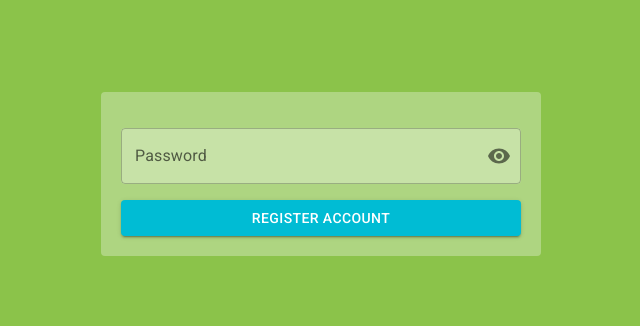
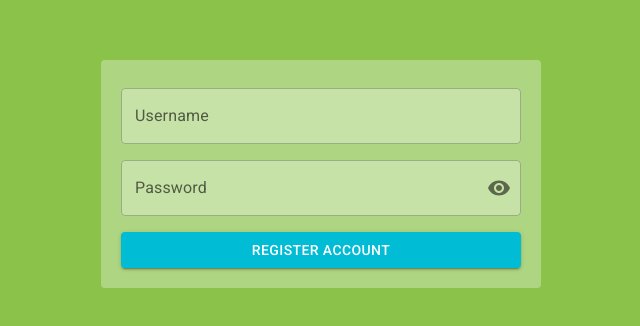
Before and after one commit to WebLabs-AB/MasterChooserApplication, a React (Create React App) app in the folder Frontend/masterfrontend/: page / in a window 1280 px wide. Shown: the part 226-552 px from the top of the page, without its empty margins (319-959 px from the left). Built offline with nearby package versions, Linux system fonts and the light colour scheme.

Commit message:
"Layout of registration page is complete"

```diff
--- a/Frontend/masterfrontend/src/App.tsx
+++ b/Frontend/masterfrontend/src/App.tsx
@@ -4,12 +4,13 @@ import {Stack} from '@mui/material';
 
 import './App.css';
 import { RegistrationPage } from './Screens/RegistrationPage';
+import {Colors} from './Assets/Colors';
 
 function App() {
   return (
     <Stack
       sx={{height: '100vh', display: 'flex', flexDirection: 'column',
-        bgcolor: '#8bc34a', marginLeft: 0, marginRight: 0, padding: 0,
+        bgcolor: Colors.lightGreen, marginLeft: 0, marginRight: 0, padding: 0,
       }}
     >
     <RegistrationPage/>
--- a/Frontend/masterfrontend/src/Assets/Colors.tsx
+++ b/Frontend/masterfrontend/src/Assets/Colors.tsx
@@ -2,6 +2,7 @@ export const Colors = {
     navyBlue: '#103849',
     cyan: '#00bcd4',
     green: '#80ed99',
+    lightGreen: '#8bc34a',
     teal: '#00a8ab',
     darkPurple: '#170055',
     blue: '#3e00ff',
--- a/Frontend/masterfrontend/src/Components/PasswordInputField.tsx
+++ b/Frontend/masterfrontend/src/Components/PasswordInputField.tsx
@@ -28,7 +28,7 @@ export const PasswordInputField: React.FC<Props> = ({id}) => {
         event.preventDefault();
     };
 
-    const handleChange = (prop: number | string) => (event: { target: { value: any; }; }) => {
+    const handleChange = (prop: string) => (event: { target: { value: any; }; }) => {
         setValues({...values, [prop]: event.target.value});
     };
 
@@ -45,8 +45,9 @@ export const PasswordInputField: React.FC<Props> = ({id}) => {
                     aria-label="toggle password visibility"
                     onClick={handleClickShowPassword}
                     onMouseDown={handleMouseDownPassword}
-                    edge="end">
-                    {values.showPassword ? <VisibilityOff /> : <Visibility />}
+                    edge="end"
+                >
+                {values.showPassword ? <VisibilityOff /> : <Visibility />}
                 </IconButton>
                 </InputAdornment>
             }
--- /dev/null
+++ b/Frontend/masterfrontend/src/Components/UsernameInputField.tsx
@@ -0,0 +1,26 @@
+import { useState } from 'react';
+import OutlinedInput from '@mui/material/OutlinedInput';
+
+import {Colors} from '../Assets/Colors';
+
+interface Props {
+    id: string;
+}
+
+export const UsernameInputField: React.FC<Props> = ({id}) => {
+    const [username, setUsername] = useState<number | string>();
+
+    const handleChange = () => (event: { target: { value: number | string; }; }) => {
+        setUsername(event.target.value);
+    };
+
+    return (
+        <OutlinedInput
+            id={id}
+            value={username}
+            onChange={handleChange()}
+            sx={{backgroundColor: Colors.transparentWhite, maxWidth: '400px'}}
+            label="Password"
+        />
+    );
+};
--- a/Frontend/masterfrontend/src/Screens/RegistrationPage.tsx
+++ b/Frontend/masterfrontend/src/Screens/RegistrationPage.tsx
@@ -3,11 +3,13 @@ import {Container, Paper, Button} from '@mui/material';
 import FormControl from '@mui/material/FormControl';
 import InputLabel from '@mui/material/InputLabel';
 import { PasswordInputField } from '../Components/PasswordInputField';
+import { UsernameInputField } from '../Components/UsernameInputField';
 
 import {Colors} from '../Assets/Colors';
 
 export const RegistrationPage: React.FC = () => {
     const passwordFieldId = "outlined-adornment-password";
+    const usernameFieldId = "outlined-username";
 
     return (
     <Container
@@ -21,8 +23,19 @@ export const RegistrationPage: React.FC = () => {
                 backgroundColor: Colors.transparentWhite}}>
 
             <FormControl
-                sx={{m: 1, width: '80vw', marginTop: '2vh',
-                marginBottom: '2vh', maxWidth: '400px'}} variant="outlined">
+                sx={{m: 1, width: '80vw', marginTop: '1vh',
+                marginBottom: '1vh', maxWidth: '400px'}} variant="outlined"
+            >
+                <InputLabel htmlFor={usernameFieldId}>
+                    Username
+                </InputLabel>
+                <UsernameInputField id={usernameFieldId}/>
+            </FormControl>
+
+            <FormControl
+                sx={{m: 1, width: '80vw',
+                marginBottom: '2vh', maxWidth: '400px'}} variant="outlined"
+            >
                 <InputLabel htmlFor={passwordFieldId}>
                     Password
                 </InputLabel>
@@ -33,7 +46,8 @@ export const RegistrationPage: React.FC = () => {
                 variant="contained"
                 sx={{'width': '80vw', 'maxWidth': '400px',
                 'backgroundColor': Colors.cyan,
-                ':hover': {backgroundColor: Colors.cyan}}}>
+                ':hover': {backgroundColor: Colors.cyan}}}
+            >
                 Register Account
             </Button>
         </Paper>
```
